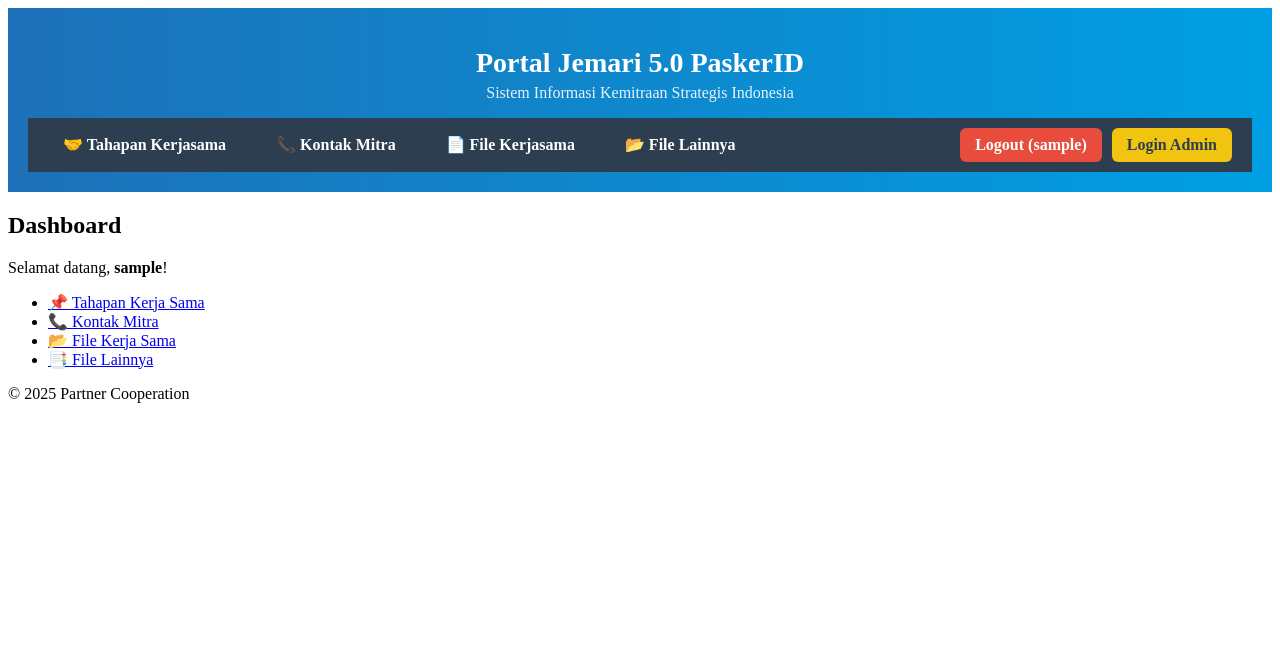
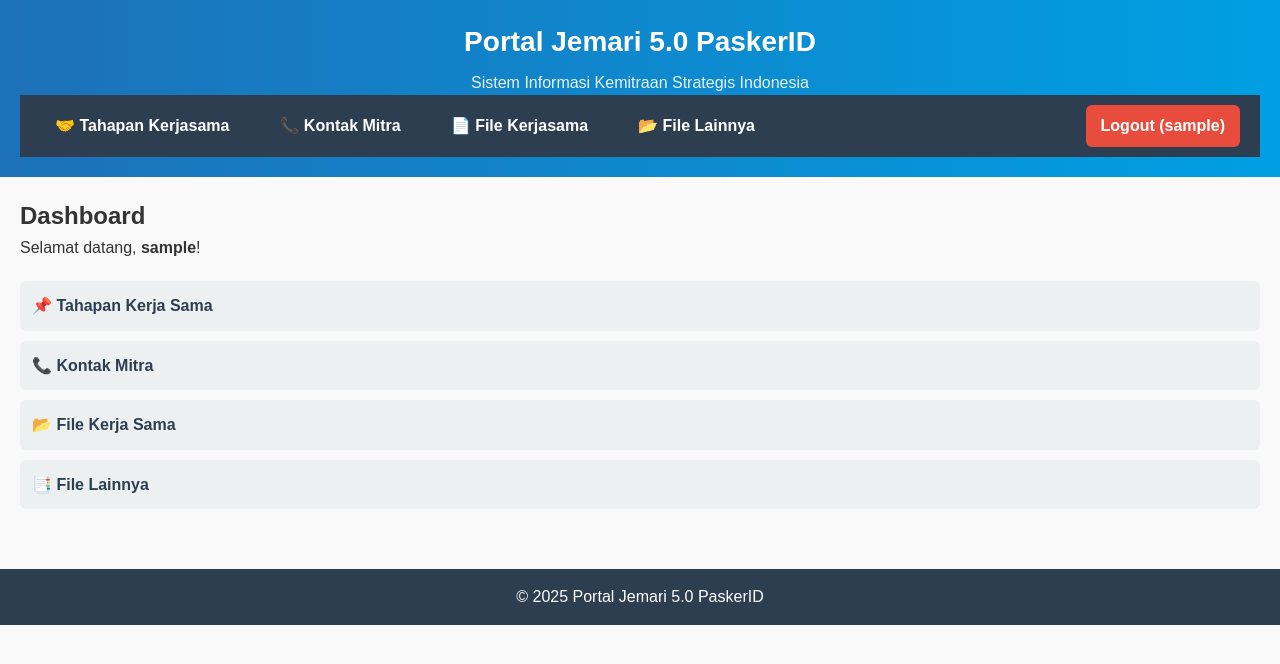
Before and after one commit to sanggapura/latsar, a PHP site: page / in a window 1280 px wide. Shown: the top 664 px of the page. Run offline with PHP 8.4, Linux system fonts and the light colour scheme; the visitor is signed in with stand-in values (Sample User, id 1).

Commit message:
perubahan halaman depan

```diff
--- a/assets/css/style.css
+++ b/assets/css/style.css
@@ -1,4 +1,24 @@
-/* Header utama */
+/* =========================
+   Global Reset & Body
+========================= */
+* {
+    margin: 0;
+    padding: 0;
+    box-sizing: border-box;
+    font-family: Arial, sans-serif;
+}
+
+body {
+    background-color: #f9f9f9;
+    color: #333;
+    line-height: 1.6;
+    padding: 0;
+    margin: 0;
+}
+
+/* =========================
+   Header & Title
+========================= */
 .main-header {
     background: linear-gradient(90deg, #1d71b8, #009fe3);
     color: white;
@@ -17,7 +37,9 @@
     opacity: 0.9;
 }
 
-/* Navigasi */
+/* =========================
+   Navigation
+========================= */
 .main-nav {
     display: flex;
     justify-content: space-between;
@@ -53,7 +75,9 @@
     color: #fff;
 }
 
-/* Auth Buttons (kanan) */
+/* =========================
+   Auth Buttons (Login/Logout/Admin)
+========================= */
 .auth-buttons {
     display: flex;
     gap: 10px;
@@ -94,3 +118,118 @@
     background: #d4ac0d;
     color: white;
 }
+
+/* =========================
+   Main Content
+========================= */
+main {
+    padding: 20px;
+}
+
+/* =========================
+   Tables
+========================= */
+table {
+    width: 100%;
+    border-collapse: collapse;
+    margin: 20px 0;
+    background: #fff;
+    box-shadow: 0 2px 5px rgba(0,0,0,0.1);
+}
+
+table th, table td {
+    padding: 12px;
+    text-align: left;
+    border-bottom: 1px solid #ddd;
+}
+
+table th {
+    background: #34495e;
+    color: #fff;
+}
+
+table tr:hover {
+    background-color: #f1f1f1;
+}
+
+/* =========================
+   Forms
+========================= */
+form {
+    background: #fff;
+    padding: 20px;
+    margin: 20px 0;
+    border-radius: 8px;
+    box-shadow: 0 2px 5px rgba(0,0,0,0.1);
+}
+
+form label {
+    display: block;
+    margin-top: 10px;
+    font-weight: bold;
+}
+
+form input, form button {
+    margin-top: 8px;
+    padding: 10px;
+    width: 100%;
+}
+
+form input {
+    border: 1px solid #ccc;
+    border-radius: 4px;
+}
+
+form button {
+    background: #27ae60;
+    color: #fff;
+    border: none;
+    border-radius: 4px;
+    cursor: pointer;
+}
+
+form button:hover {
+    background: #219150;
+}
+
+/* =========================
+   Footer
+========================= */
+footer {
+    text-align: center;
+    padding: 15px;
+    margin-top: 30px;
+    background: #2c3e50;
+    color: #fff;
+}
+
+/* =========================
+   Dashboard Menu (opsional jika dipakai di dashboard)
+========================= */
+.menu-dashboard {
+    margin-top: 20px;
+}
+
+.menu-dashboard ul {
+    list-style: none;
+    padding: 0;
+}
+
+.menu-dashboard li {
+    background: #ecf0f1;
+    margin: 10px 0;
+    padding: 12px;
+    border-radius: 6px;
+    transition: 0.2s;
+}
+
+.menu-dashboard li:hover {
+    background: #bdc3c7;
+}
+
+.menu-dashboard a {
+    text-decoration: none;
+    font-weight: bold;
+    color: #2c3e50;
+    display: block;
+}
--- a/views/auth/login.php
+++ b/views/auth/login.php
@@ -9,5 +9,4 @@
 
     <button type="submit">Login</button>
 </form>
-<p>Belum punya akun? <a href="auth.php?action=register">Daftar disini</a></p>
 <?php include __DIR__ . "/../footer.php"; ?>
--- a/views/footer.php
+++ b/views/footer.php
@@ -1,6 +1,6 @@
     </main>
-    <footer>
-        <p>&copy; <?= date("Y") ?> Partner Cooperation</p>
+    <footer class="main-footer">
+        <p>&copy; <?= date("Y") ?> Portal Jemari 5.0 PaskerID</p>
     </footer>
 </body>
 </html>
--- a/views/header.php
+++ b/views/header.php
@@ -17,6 +17,7 @@
             <p>Sistem Informasi Kemitraan Strategis Indonesia</p>
         </div>
         <nav class="main-nav">
+            <?php if (isset($_SESSION['user'])): ?>
                 <ul>
                     <li><a href="index.php?action=tahapan">🤝 Tahapan Kerjasama</a></li>
                     <li><a href="index.php?action=kontak">📞 Kontak Mitra</a></li>
@@ -24,13 +25,16 @@
                     <li><a href="index.php?action=file_lainnya">📂 File Lainnya</a></li>
                 </ul>
                 <div class="auth-buttons">
-                <?php if (isset($_SESSION['user'])): ?>
-                    <a href="auth.php?action=logout" class="btn-logout">Logout (<?= $_SESSION['user']['username'] ?>)</a>
+                    <a href="auth.php?action=logout" class="btn-logout">
+                        Logout (<?= htmlspecialchars($_SESSION['user']['username']) ?>)
+                    </a>
+                </div>
             <?php else: ?>
+                <div class="auth-buttons">
                     <a href="auth.php?action=login" class="btn-login">Login</a>
-                <?php endif; ?>
                     <a href="auth.php?action=admin_login" class="btn-admin">Login Admin</a>
                 </div>
+            <?php endif; ?>
         </nav>
     </header>
     <main>
```
Lines whose indentation alone changed are shown as unchanged.
